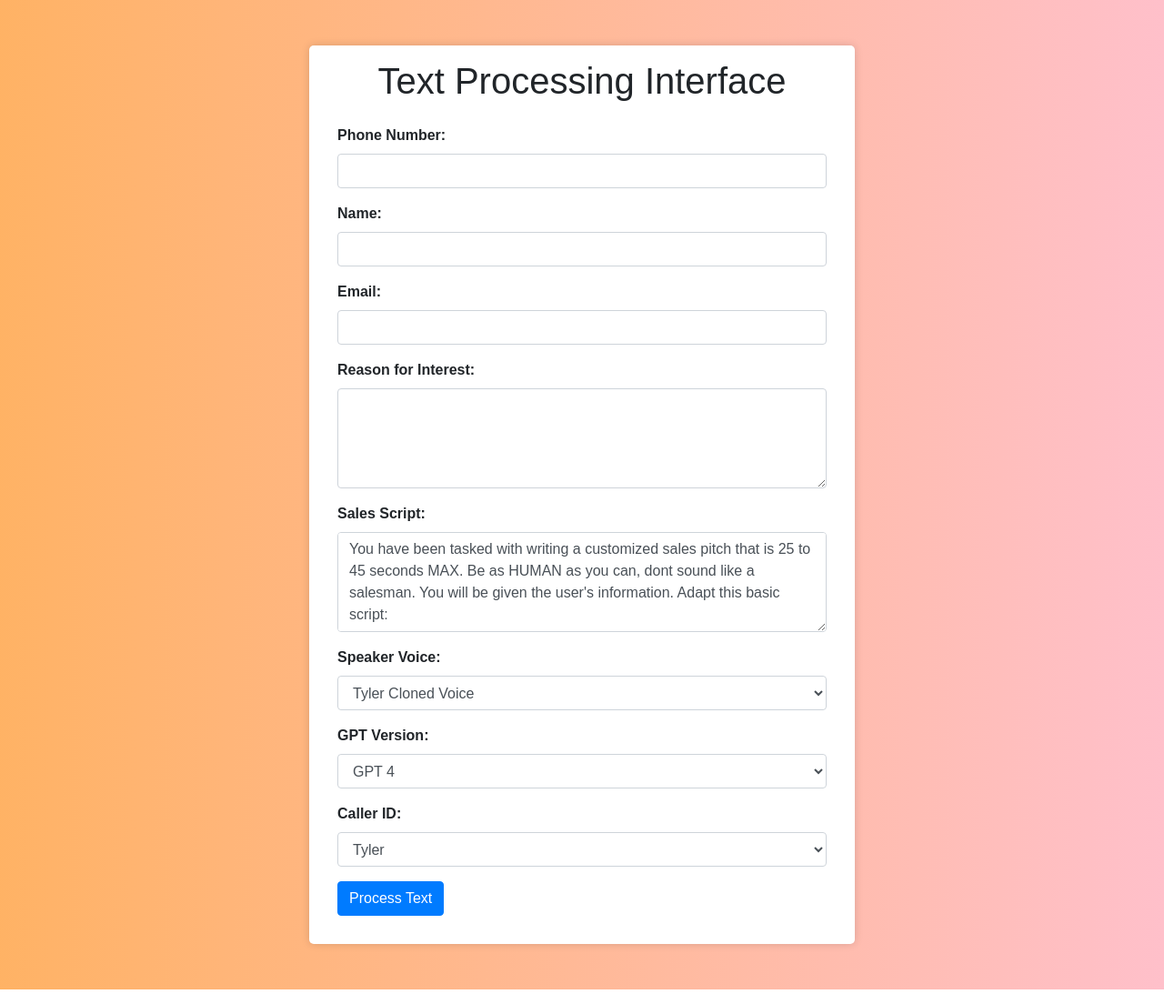
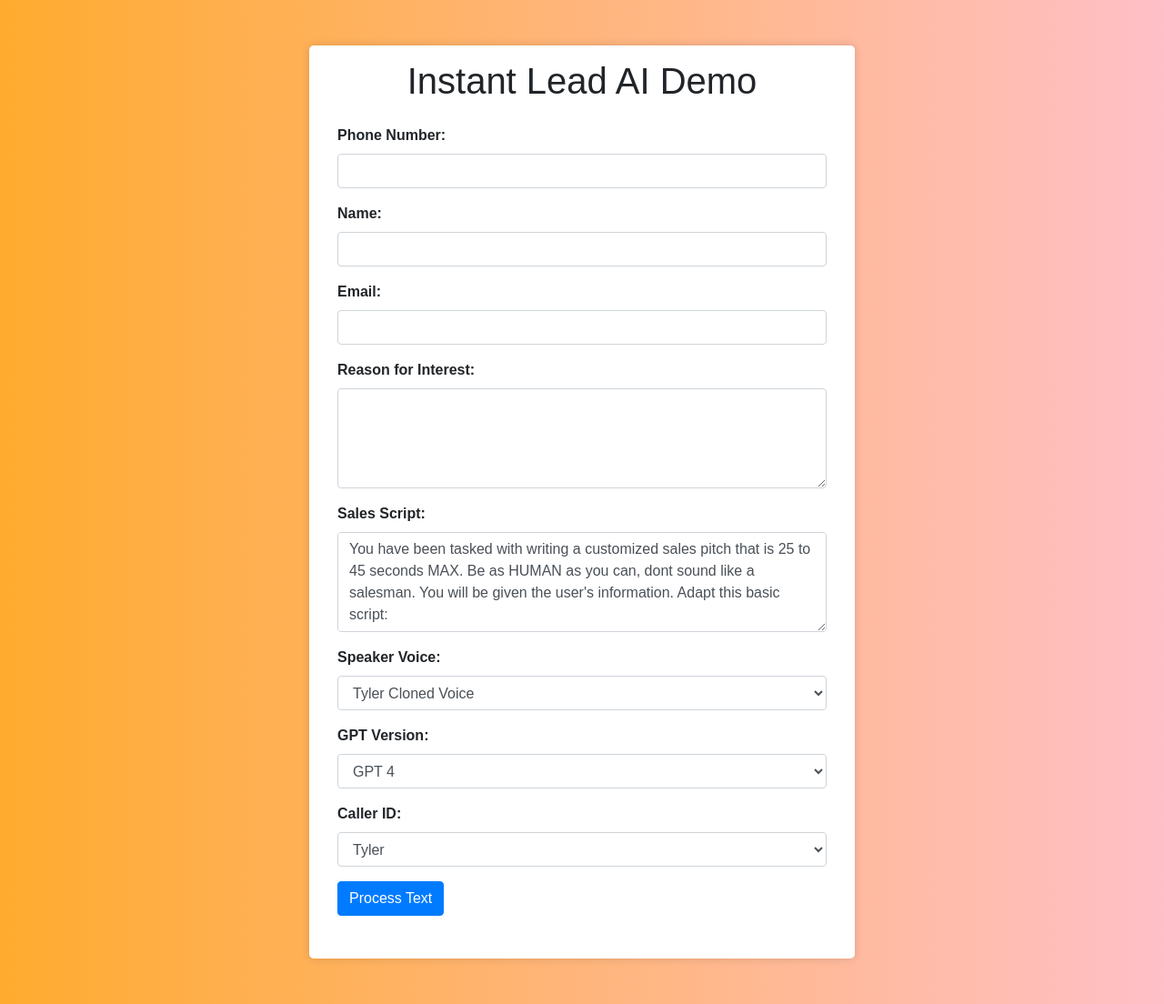
Before and after one commit to tmansmann0/PhoneLeadResponseAutomator, a Flask app: page / in a window 1280 px wide. Shown: the whole page at 91% size. Run offline with Flask 3, Linux system fonts and the light colour scheme; some libraries are stand-ins or nearby versions.

Commit message:
Update index.html

```diff
--- a/templates/index.html
+++ b/templates/index.html
@@ -1,15 +1,13 @@
-<!DOCTYPE html>
-<html>
 <head>
     <title>Instant Lead AI Demo</title>
     <!-- Add Bootstrap CSS -->
     <link rel="stylesheet" href="https://stackpath.bootstrapcdn.com/bootstrap/4.3.1/css/bootstrap.min.css">
     <style>
-        /* Animated gradient background */
+        /* Animated lava-lamp style gradient background */
         body {
-            background: linear-gradient(270deg, pink, orange);
-            background-size: 200% 200%;
-            animation: gradient 15s ease infinite;
+            background: linear-gradient(270deg, pink, orange, purple, cyan);
+            background-size: 400% 400%;
+            animation: gradient 30s ease infinite;
             font-family: Arial, sans-serif; /* Similar font */
         }
         /* Form styling */
@@ -27,15 +25,17 @@
         }
         /* Keyframes for the animated gradient */
         @keyframes gradient {
-            0% {background-position: 0% 50%;}
-            50% {background-position: 100% 50%;}
-            100% {background-position: 0% 50%;}
+            0% { background-position: 0% 50%; }
+            25% { background-position: 100% 75%; }
+            50% { background-position: 0% 25%; }
+            75% { background-position: 100% 50%; }
+            100% { background-position: 0% 50%; }
         }
     </style>
 </head>
 <body>
     <div class="form-container">
-        <h1 class="text-center">Text Processing Interface</h1>
+        <h1 class="text-center">Instant Lead AI Demo</h1>
         <form action="/process" method="post" class="p-3">
             <div class="form-group">
                 <label for="phone_number">Phone Number:</label>
```
